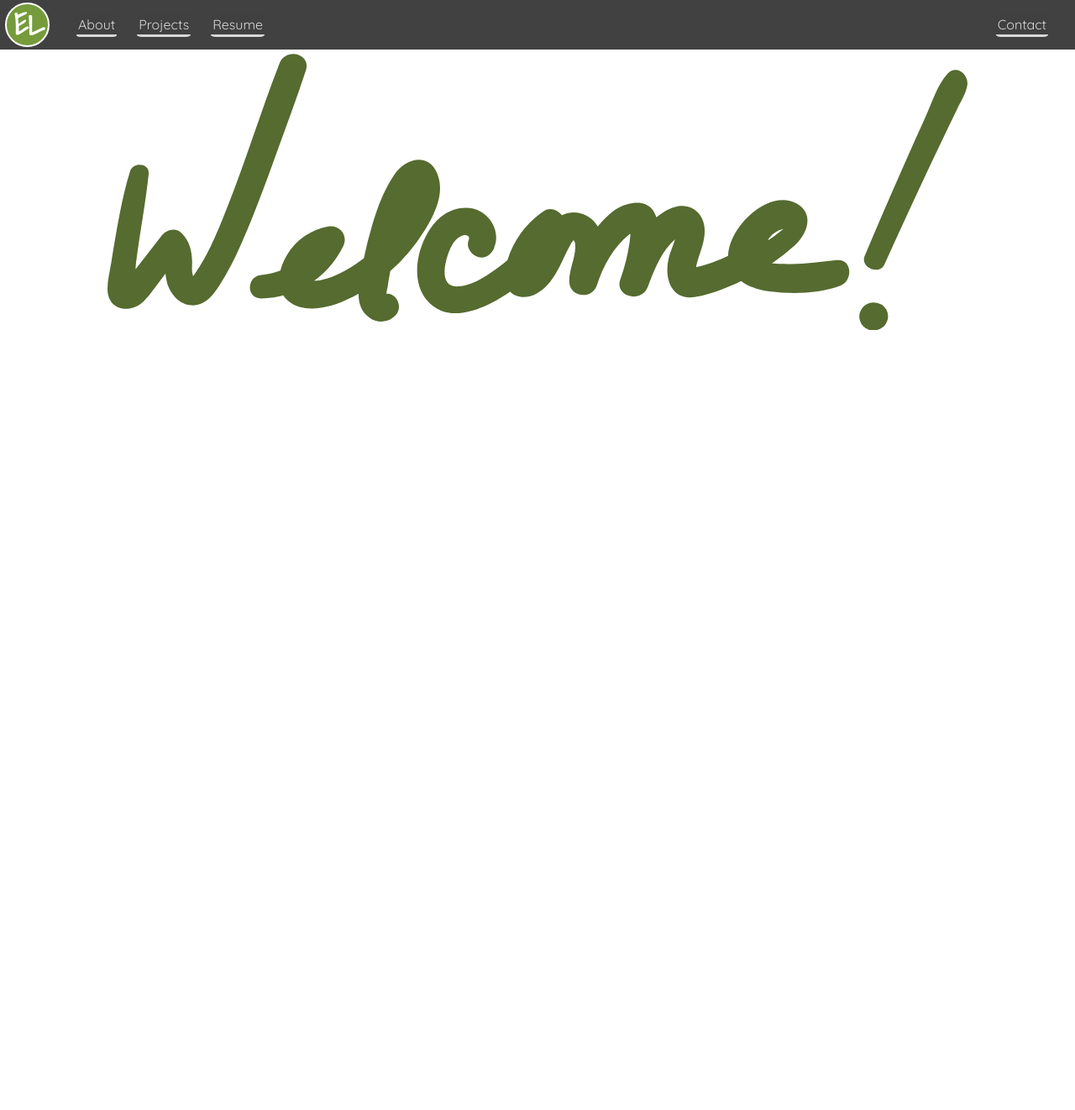
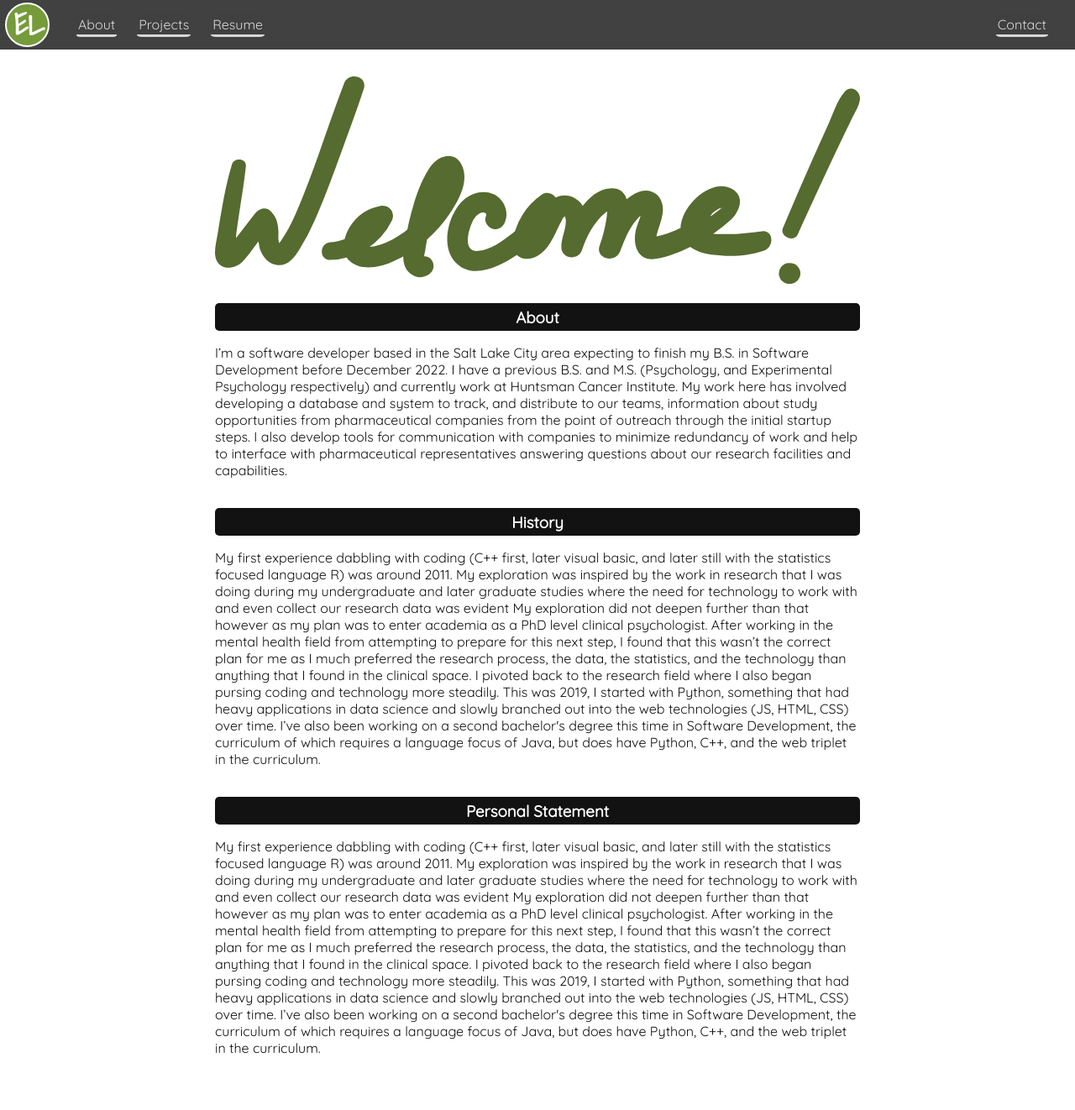
Before and after one commit to emersonlebleu/Resume_Website, a Django app: page / in a window 1280 px wide. Shown: the whole page at 84% size. Before the commit the page ends 393 px from the top, so only its background shows below. Run offline with Django 4.2, Linux system fonts and the light colour scheme.

Commit message:
Add content and style about page.

```diff
--- a/src/Resume_Website/static/scripts/about.js
+++ b/src/Resume_Website/static/scripts/about.js
@@ -1,12 +1,12 @@
-console.log("Working!");
+console.log("Working!")
 
 let firstLoad = sessionStorage.getItem("welcome")
 
 console.log(firstLoad)
 
 if (firstLoad == null) {
-    sessionStorage.setItem("welcome", "loaded");
-    let firstLoad = sessionStorage.getItem("welcome");
+    sessionStorage.setItem("welcome", "loaded")
+    let firstLoad = sessionStorage.getItem("welcome")
     console.log("Inside First")
     console.log(firstLoad)
 
--- a/src/Resume_Website/static/styles/about.css
+++ b/src/Resume_Website/static/styles/about.css
@@ -1,23 +1,31 @@
-body{
+#body-container{
     background-color: #ffffff;
-    height: 100vh;
 }
 
 #main-section {
     display: flex;
     justify-content: center;
+    flex-direction: column;
 }
 
-#welcome-container{
-    width: 100%;
+.content-container{
+    width: 60%;
     background-color: inherit;
-    display: flex;
-    justify-content: center;
-    align-items: center;
+    align-self: center;
+    margin: auto;
+}
+
+h3 {
+    text-align: center;
+    background-color: #121212;
+    color: #ffffff;
+    border-radius: 5px;
+    padding: .25em 3em;
+    margin-bottom: .25em;
 }
 
 #welcome-svg{
-    max-width: 80%;
+    max-width: 100%;
     fill: darkolivegreen;
 }
 
--- a/src/Resume_Website/static/styles/base_nav.css
+++ b/src/Resume_Website/static/styles/base_nav.css
@@ -139,7 +139,7 @@ h1{
 #body-container{
     display: flex;
     flex-direction: column;
-    margin-top: 5px;
+    margin-top: 2rem;
     margin-bottom: 3rem;
     animation: transition-in 1s;
     height: inherit;
--- a/src/Resume_Website/static/styles/resume.css
+++ b/src/Resume_Website/static/styles/resume.css
@@ -1,5 +1,5 @@
 #main-section {
-    max-width: 70%;
+    max-width: 60%;
     align-self: center;
 }
 
@@ -44,7 +44,7 @@
 /* ------------------Content Section--------------------------- */
 
 .resume-section {
-    max-width: 80%;
+    max-width: 100%;
     align-items: center;
     margin: auto;
 }
@@ -65,6 +65,7 @@ h3 {
 
 #personal-info > p {
     text-align: center;
+    font-size: larger;
 }
 
 /* ----Tech Content------- */
--- a/src/Resume_Website/templates/about.html
+++ b/src/Resume_Website/templates/about.html
@@ -9,7 +9,7 @@
 {% block title %}<title>About</title>{% endblock %}
 
 {% block content %}
-<div id="welcome-container">
+<section class="content-container">
     <svg id="welcome-svg" data-name="Layer 1" xmlns="http://www.w3.org/2000/svg" viewBox="0 0 427.68 137.61">
         <path id="welcome-w" d="M57.65,73c-3.09,9.89-5,20-6.82,30.24q-1.36,7.64-2.56,15.3c-.7,4.46-2.06,9.4-1.77,13.93.66,10.17,11.79,11.23,18,5.1,3.53-3.48,6.37-8,9.41-11.87l9.6-12.36H74.14c1.59,1.68,1.07,4.69,1.06,6.8a27.79,27.79,0,0,0,.92,8.47c1.68,5.41,6,10.57,11.95,11,6.87.48,10.89-5,14.23-10.2a140.24,140.24,0,0,0,10.33-19.59c6.22-14,11.56-28.42,16.76-42.84,5.31-14.7,10.92-29.37,15.73-44.24,2.73-8.44-10-11.58-13.08-3.6C122.6,43.42,115,68.43,105.29,92.69c-4.39,11-9,22.5-16,32.13a6.41,6.41,0,0,1-.89,1.18c-.86.77-.37.94,1.49.51.06-.28-1-1.74-1.07-2.13-.6-2-.24-4.36-.28-6.44-.1-5.34-1.23-10.09-5-14-3.26-3.42-7.92-1.9-10.43,1.34L59.34,123.05c-1,1.28-3,3-3.52,4.56q-2.4,2.29,3.36,3.48c0-.44.07-.88.1-1.33,1.28-3.26.93-8,1.38-11.55,1.87-14.7,4.74-29.27,6.27-44,.59-5.49-7.76-6.14-9.28-1.26Z" transform="translate(-46.46 -14.47)"/>
         <path id="welcome-el" d="M122.85,136.21a46.33,46.33,0,0,0,40.82-26c2.64-5.48-1.68-10.82-7.54-9.81a30.17,30.17,0,0,0-20.37,14.07c-4.21,6.93-6.4,17.15.64,23,7.2,6,18.54,3.7,26.42.55a83.84,83.84,0,0,0,23.75-14.94,92,92,0,0,0,17.65-20.84c5.07-8.19,10.21-18.65,6.17-28.29-4.46-10.64-15.83-7.28-21.13.45s-8.8,17.1-11.39,26.1a187,187,0,0,0-6.44,31.51c-.56,5.27.72,10.72,5.37,13.81a9.79,9.79,0,0,0,12.91-1.28c4.16-4.45.1-12.31-6.11-10.49a1.39,1.39,0,0,1,1.49.75,12.7,12.7,0,0,1,.14-1.85,45.78,45.78,0,0,0,1-5.62c.59-3.34,1.2-6.67,1.87-10a148.19,148.19,0,0,1,5.73-21.13,74.51,74.51,0,0,1,4.39-9.78c.69-1.28,2.86-3.68,3-5l.63-.7c-3.15-1.76-4.39-1.46-3.7.92-.65,1.33-.57,3.45-1.12,4.95a39.58,39.58,0,0,1-2.59,5.32,81,81,0,0,1-5.59,8.78c-8,10.87-19.88,21.24-32.89,25.46a26.09,26.09,0,0,1-9.14,1.42c-1.59-.06-1.77-1.16-1.42.17-.34-1.3.61-3.37,1.12-4.54,2.42-5.49,7.49-8.8,13.22-9.88l-7.54-9.81c-5.35,11.52-16.46,20-29.29,21-7.39.58-7.62,11.84,0,11.68Z" transform="translate(-46.46 -14.47)"/>
@@ -17,8 +17,42 @@
         <path id="welcome-ex-line" d="M432.83,119.29Q443,96.82,453.45,74.5q5.15-10.94,10.38-21.84,2.52-5.23,5.05-10.45c1.87-3.85,4.53-7.89,5.18-12.13.81-5.27-5.45-10.51-9.83-5.72-5.28,5.77-7.92,14.93-11.15,22q-5.22,11.46-10.33,23Q432.63,92.15,423,115.14c-2.34,5.57,7.33,9.7,9.83,4.15Z" transform="translate(-46.46 -14.47)"/>
         <path id="welcome-ex-point" d="M429.22,151.82l.26-.07.1,0a5.27,5.27,0,0,0,2.35-1.23c.25-.18.5-.36.73-.56a7.63,7.63,0,0,0,2-4.85c-.08-.61-.16-1.22-.25-1.82a6.93,6.93,0,0,0-1.76-3l0,0a5.16,5.16,0,0,0-2.22-1.43,5.71,5.71,0,0,0-.93-.37l-.26-.07a7.11,7.11,0,0,0-3.72,0,7,7,0,0,0-3.09,1.8c-.36.47-.73.94-1.09,1.42a7.06,7.06,0,0,0-1,3.53,5.25,5.25,0,0,0,.6,2.7,5.12,5.12,0,0,0,1.45,2.25,6.91,6.91,0,0,0,3.09,1.8,7,7,0,0,0,3.72,0Z" transform="translate(-46.46 -14.47)"/>
     </svg>
-</div>
-
-
+</section>
+<section class="content-container">
+    <h3>About</h3>
+    <p>I’m a software developer based in the Salt Lake City area expecting to finish my B.S. in Software Development before December 2022.
+        I have a previous B.S. and M.S. (Psychology, and Experimental Psychology respectively) and currently work at Huntsman Cancer Institute.
+        My work here has involved developing a database and system to track, and distribute to our teams, information about study opportunities
+        from pharmaceutical companies from the point of outreach through the initial startup steps. I also develop tools for communication with
+        companies to minimize redundancy of work and help to interface with pharmaceutical representatives answering questions about our research
+        facilities and capabilities.
+    </p>
+</section>
+<section class="content-container">
+    <h3>History</h3>
+    <p>
+        My first experience dabbling with coding (C++ first, later visual basic, and later still with the statistics focused language R) was around 2011.
+        My exploration was inspired by the work in research that I was doing during my undergraduate and later graduate studies where the need for technology
+       to work with and even collect our research data was evident My exploration did not deepen further than that however as my plan was to enter academia
+       as a PhD level clinical psychologist. After working in the mental health field from attempting to prepare for this next step, I found that this wasn’t
+        the correct plan for me as I much preferred the research process, the data, the statistics, and the technology than anything that I found in the clinical space.
+        I pivoted back to the research field where I also began pursing coding and technology more steadily. This was 2019, I started with Python, something that had heavy
+       applications in data science and slowly branched out into the web technologies (JS, HTML, CSS) over time. I’ve also been working on a second bachelor's degree this
+        time in Software Development, the curriculum of which requires a language focus of Java, but does have Python, C++, and the web triplet in the curriculum.
+    </p>
+</section>
+<section class="content-container">
+    <h3>Personal Statement</h3>
+    <p>
+        My first experience dabbling with coding (C++ first, later visual basic, and later still with the statistics focused language R) was around 2011.
+        My exploration was inspired by the work in research that I was doing during my undergraduate and later graduate studies where the need for technology
+       to work with and even collect our research data was evident My exploration did not deepen further than that however as my plan was to enter academia
+       as a PhD level clinical psychologist. After working in the mental health field from attempting to prepare for this next step, I found that this wasn’t
+        the correct plan for me as I much preferred the research process, the data, the statistics, and the technology than anything that I found in the clinical space.
+        I pivoted back to the research field where I also began pursing coding and technology more steadily. This was 2019, I started with Python, something that had heavy
+       applications in data science and slowly branched out into the web technologies (JS, HTML, CSS) over time. I’ve also been working on a second bachelor's degree this
+        time in Software Development, the curriculum of which requires a language focus of Java, but does have Python, C++, and the web triplet in the curriculum.
+    </p>
+</section>
     <script src="{% static 'scripts/about.js' %}"></script>
 {% endblock %}
```
